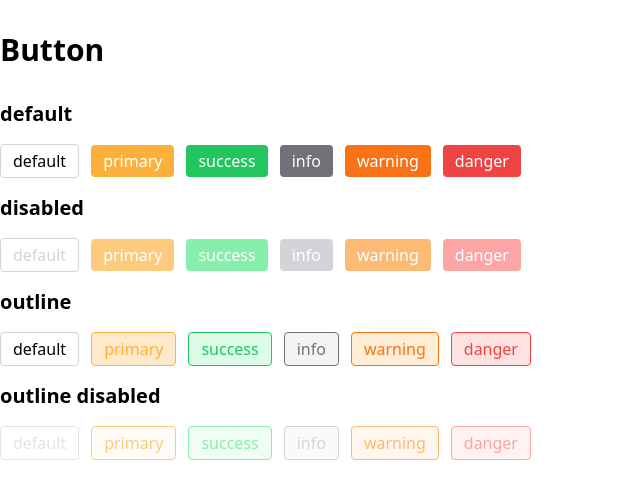
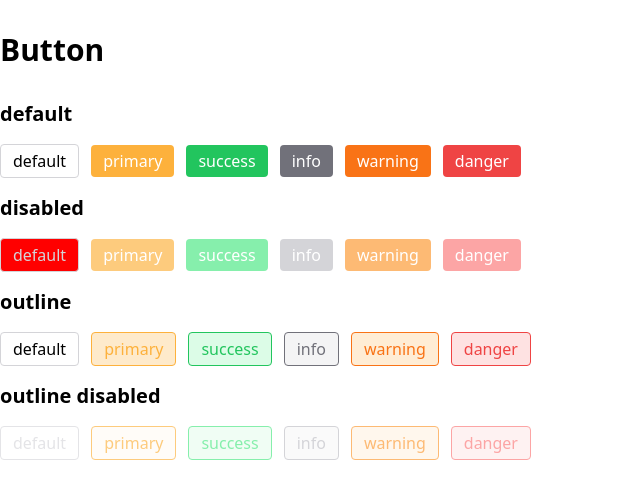
Before and after one commit to maxim-abro/phia-ui, a Vue app: page / in a window 1280 px wide. Shown: the top 498 px of the page, without its empty margins (0-640 px from the left). Built offline with nearby package versions, Linux system fonts and the light colour scheme.

Commit message:
test: test css input

```diff
--- a/src/components/basic/MButton.vue
+++ b/src/components/basic/MButton.vue
@@ -25,3 +25,9 @@ const getClass = computed(() => {
   return `${props.color} ${props.outline ? 'btn-outline' : ''}`
 });
 </script>
+
+<style scoped>
+.default {
+  background: red;
+}
+</style>
```
Also changed, not shown: 1 other file (tests, documents, lock files or other folders).
